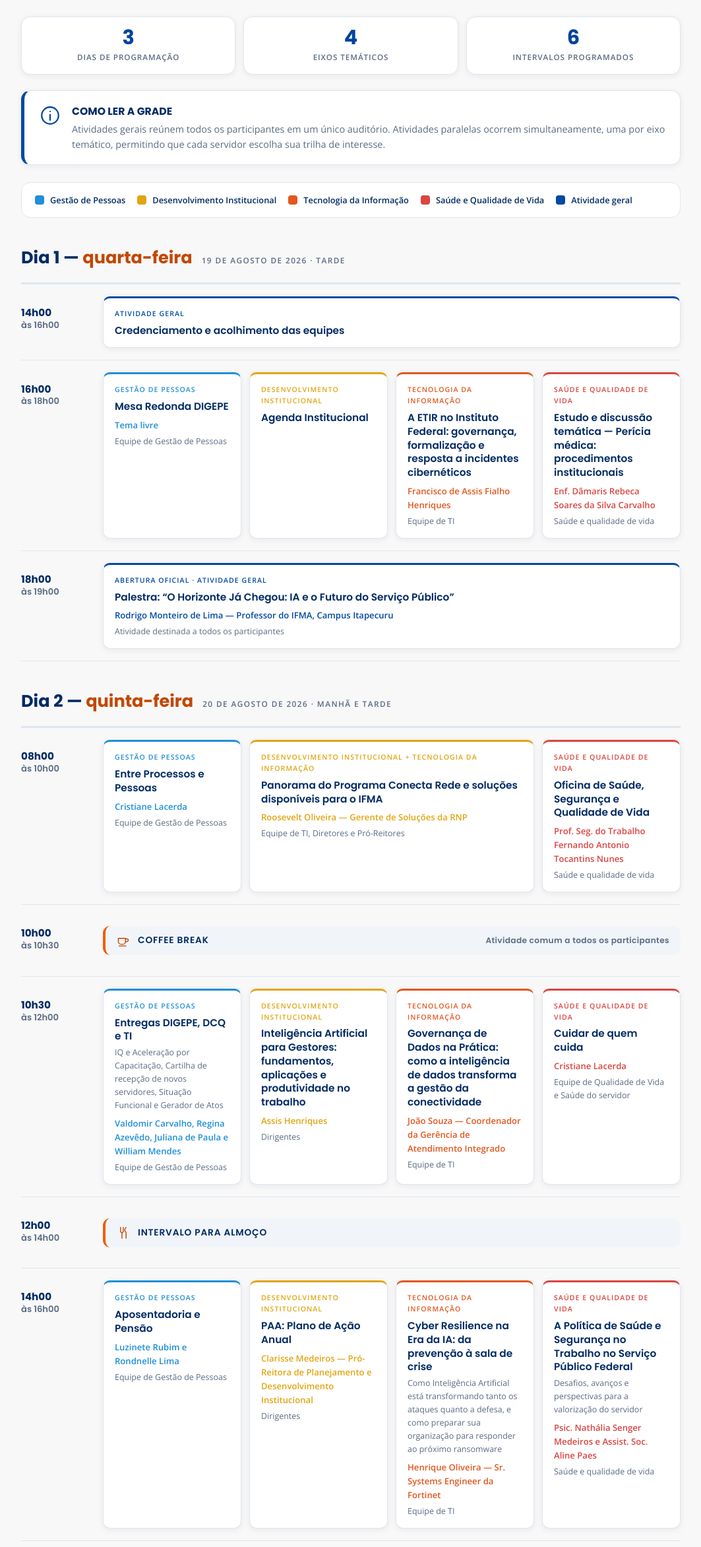
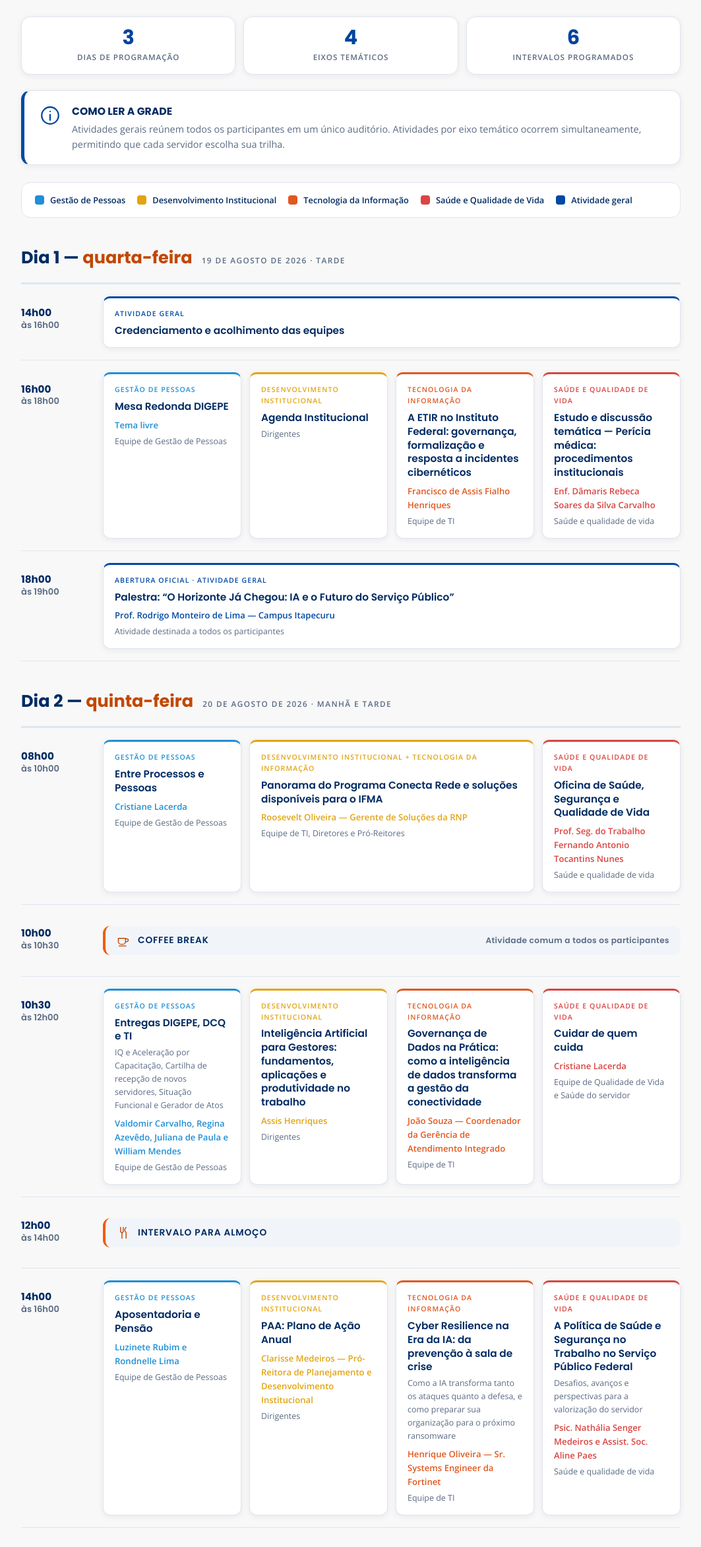
Before and after one commit to alesmelo74/mapa-horizonte-ifma-2026, a plain HTML site: page 1-programacao.html in a window 1280 px wide. Shown: the part 419-2763 px from the top of the page at 66% size, without its empty margins (108-1171 px from the left). Drawn offline with nearby package versions, Linux system fonts and the light colour scheme.

Commit message:
Atualiza o PDF da programacao e alinha a abertura e o texto de apresentacao

```diff
--- a/1-programacao.html
+++ b/1-programacao.html
@@ -87,8 +87,8 @@
       <h2>Como ler a grade</h2>
       <p>
         Atividades gerais reúnem todos os participantes em um único auditório.
-        Atividades paralelas ocorrem simultaneamente, uma por eixo temático,
-        permitindo que cada servidor escolha sua trilha de interesse.
+        Atividades por eixo temático ocorrem simultaneamente, permitindo que cada
+        servidor escolha sua trilha.
       </p>
     </div>
   </section>
@@ -131,6 +131,7 @@
         <li class="sessao di">
           <span class="sessao__trilha">Desenvolvimento Institucional</span>
           <h3 class="sessao__titulo">Agenda Institucional</h3>
+          <p class="sessao__publico">Dirigentes</p>
         </li>
         <li class="sessao ti">
           <span class="sessao__trilha">Tecnologia da Informação</span>
@@ -153,7 +154,7 @@
         <li class="sessao geral">
           <span class="sessao__trilha">Abertura oficial &middot; Atividade geral</span>
           <h3 class="sessao__titulo">Palestra: &ldquo;O Horizonte Já Chegou: IA e o Futuro do Serviço Público&rdquo;</h3>
-          <p class="sessao__quem">Rodrigo Monteiro de Lima &mdash; Professor do IFMA, Campus Itapecuru</p>
+          <p class="sessao__quem">Prof. Rodrigo Monteiro de Lima &mdash; Campus Itapecuru</p>
           <p class="sessao__publico">Atividade destinada a todos os participantes</p>
         </li>
       </ul>
@@ -261,8 +262,8 @@
           <span class="sessao__trilha">Tecnologia da Informação</span>
           <h3 class="sessao__titulo">Cyber Resilience na Era da IA: da prevenção à sala de crise</h3>
           <p class="sessao__publico">
-            Como Inteligência Artificial está transformando tanto os ataques quanto
-            a defesa, e como preparar sua organização para responder ao próximo ransomware
+            Como a IA transforma tanto os ataques quanto a defesa, e como preparar
+            sua organização para o próximo ransomware
           </p>
           <p class="sessao__quem">Henrique Oliveira &mdash; Sr. Systems Engineer da Fortinet</p>
           <p class="sessao__publico">Equipe de TI</p>
@@ -383,7 +384,7 @@
         </li>
         <li class="sessao ti">
           <span class="sessao__trilha">Tecnologia da Informação</span>
-          <h3 class="sessao__titulo">Aquisição de Bens e Serviços de Tecnologia da Informação por meio de Ata de Registro de Preços, com Apoio da Inteligência Artificial</h3>
+          <h3 class="sessao__titulo">Aquisição de Bens e Serviços de TI por meio de Ata de Registro de Preços, com Apoio da IA</h3>
           <p class="sessao__quem">Kristiano Fernandes Plácido</p>
           <p class="sessao__publico">Equipe de TI</p>
           <hr class="sessao__divisor">
@@ -463,8 +464,8 @@
     <div>
       <h2>Arquivo original</h2>
       <p>
-        Esta página reproduz a grade oficial. A apresentação de origem está disponível para
-        <a href="1.Programacao_Horizonte_IFMA_2026.pptx" download>baixar em PowerPoint</a>.
+        Esta página reproduz a grade oficial, que também está disponível para
+        <a href="1.Programacao_Horizonte_IFMA_2026.pdf" download>baixar em PDF</a>.
       </p>
       <p>Programação sujeita a ajustes. Confirme os horários no credenciamento.</p>
     </div>
```
Also changed, not shown: 1 other file.
